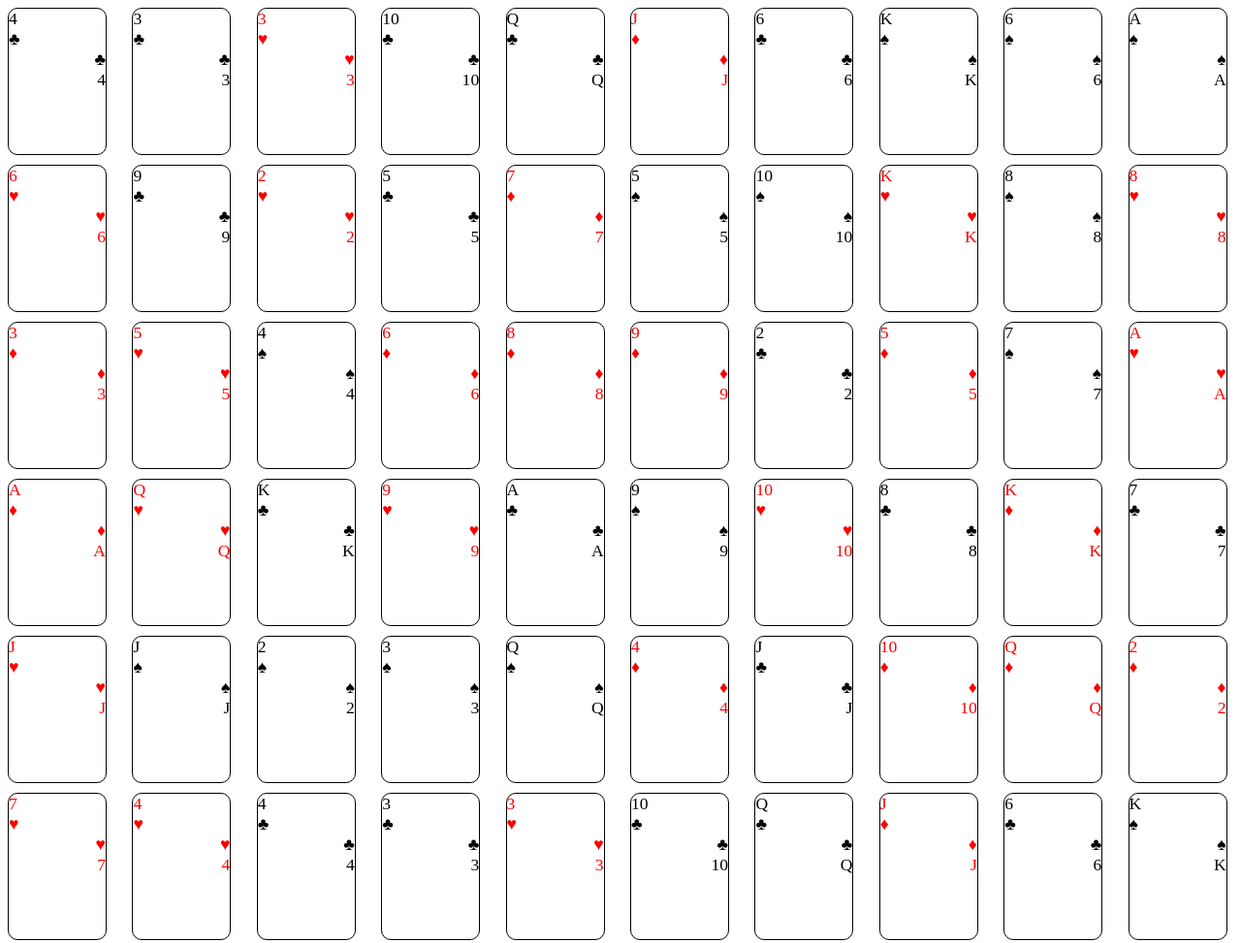
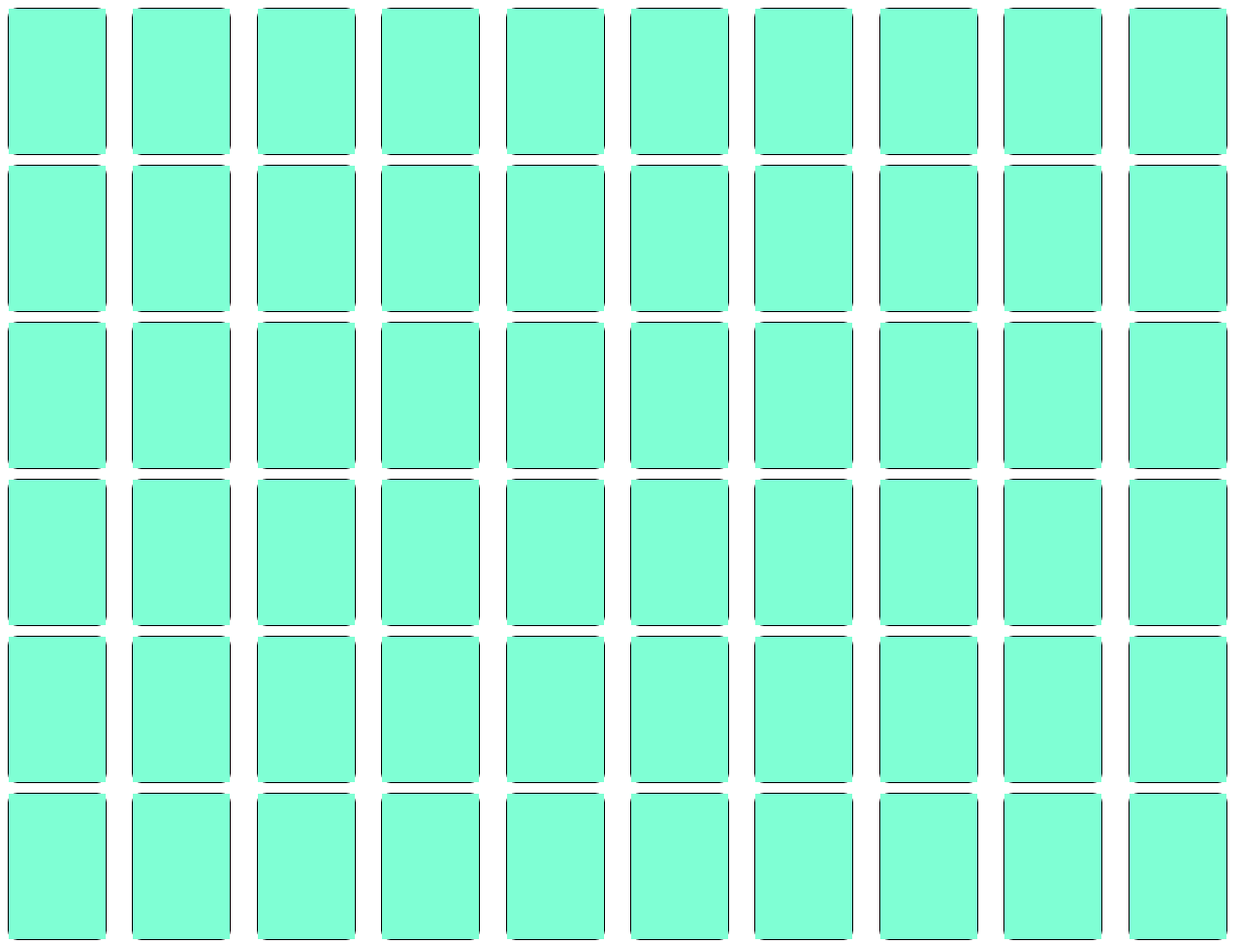
Before and after one commit to alternadiva/Deck-of-Cards, a plain HTML site: page index.html in a window 1280 px wide. Shown: the top 973 px of the page at 97% size. Drawn offline with Linux system fonts and the light colour scheme.

Commit message:
set back-face and front-face of cards

```diff
--- a/script.js
+++ b/script.js
@@ -3,13 +3,11 @@ let values = ["A", "2", "3", "4", "5", "6", "7", "8", "9", "10", "J", "Q", "K"];
 let deck = [];
 let deckDiv = document.getElementById("deck");
 
-
-
 function getDeck() {
   let deck = [];
   for (let i = 0; i < suits.length; i++) {
     for (let j = 0; j < values.length; j++) {
-            let card = {value: values[j], suit: suits[i]};
+      let card = { value: values[j], suit: suits[i] };
       deck.push(card);
     }
   }
@@ -20,21 +18,26 @@ let fragment = document.createDocumentFragment();
 
 function shuffle() {
   for (let i = 0; i < 1000; i++) {
-		let location1 = Math.floor((Math.random() * deck.length));
-		let location2 = Math.floor((Math.random() * deck.length));
+    let location1 = Math.floor(Math.random() * deck.length);
+    let location2 = Math.floor(Math.random() * deck.length);
     let temporaryCard = deck[location1];
 
     deck[location1] = deck[location2];
     deck[location2] = temporaryCard;
-
   }
   renderDeck();
 }
 
-
 function renderDeck() {
   for (let i = 0; i < deck.length; i++) {
     let card = document.createElement("div");
+
+    let backFace = document.createElement("div");
+    backFace.className = "back-face";
+
+    let frontFace = document.createElement("div");
+    frontFace.className = "front-face";
+
     let cardValue1 = document.createElement("p");
     let cardSuit1 = document.createElement("p");
     let cardSuit2 = document.createElement("p");
@@ -43,15 +46,12 @@ function renderDeck() {
 
     if (deck[i].suit == "spades") {
       icon = "&spades;";
-        }
-        else if (deck[i].suit == "diamonds") {
+    } else if (deck[i].suit == "diamonds") {
       icon = "&diams;";
       card.style.color = "red";
-        }
-        else if (deck[i].suit == "clubs") {
+    } else if (deck[i].suit == "clubs") {
       icon = "&clubs;";
-        }
-        else {
+    } else {
       icon = "&hearts;";
       card.style.color = "red";
     }
@@ -63,10 +63,8 @@ function renderDeck() {
     card.classList.add("card");
     card.classList.add(deck[i].suit);
 
-        card.appendChild(cardValue1);
-        card.appendChild(cardSuit1);
-        card.appendChild(cardSuit2);
-        card.appendChild(cardValue2);
+    frontFace.append(cardValue1, cardSuit1, cardSuit2, cardValue2);
+    card.append(backFace, frontFace);
     deckDiv.appendChild(card);
   }
 }
@@ -77,4 +75,4 @@ function start() {
   renderDeck();
 }
 
-window.addEventListener('load', start);
+window.addEventListener("load", start);
--- a/style.css
+++ b/style.css
@@ -4,23 +4,61 @@
   grid-template-columns: repeat(10, 1fr);
   column-gap: 20px;
   row-gap: 10px;
+  perspective: 1000px;
 }
 
 .card {
+  cursor: pointer;
   width: 100px;
   height: 150px;
   border: 1px solid black;
   border-radius: 10px;
+  position: relative;
+  transform-style: preserve-3d;
+  transform: scale(1);
+  transition: transform 0.5s;
 }
 
-.card > p {
+.cards:active {
+  transform: scale(0.99);
+  transition: transform 0.5s;
+}
+
+.front-face {
+  display: block;
+  margin-left: auto;
+  margin-right: auto;
+  background-color: antiquewhite;
+  position: absolute;
+  backface-visibility: hidden;
+  transform: rotateY(180deg);
   width: 100%;
-  margin: 0;
+  height: 100%;
   padding: 0;
+  line-height: 2px;
   font-size: 1.1rem;
 }
 
-.card > p:last-of-type,
-.card > p:nth-of-type(3) {
-  text-align: right;
+.front-face > p:last-of-type,
+.front-face > p:nth-of-type(3) {
+  margin-right: 15px;
+  text-align: left;
+  transform: scale(-1, -1);
 }
+
+.front-face > p:nth-of-type(3) {
+  margin-top: 70px;
+}
+
+.front-face > p:first-of-type,
+.front-face > p:nth-of-type(2) {
+  margin-left: 15px;
+}
+
+.back-face {
+  background-color: aquamarine;
+  width: 100%;
+  height: 100%;
+  position: absolute;
+  backface-visibility: hidden;
+}
```
Lines whose indentation alone changed are shown as unchanged.
